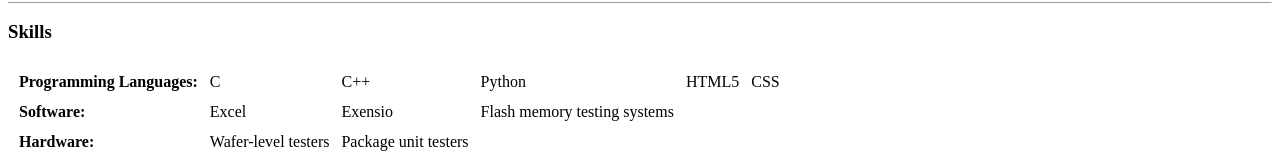
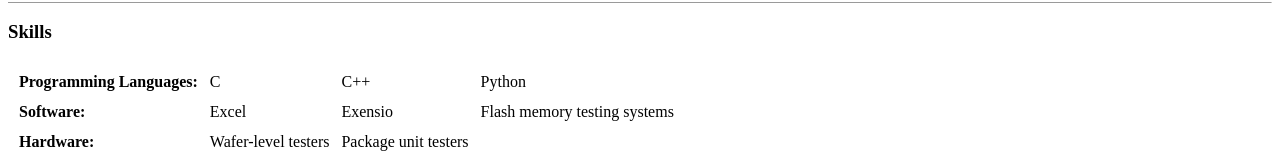
Before and after one commit to lordism/cv, a plain HTML site: page index.html in a window 1280 px wide. Shown: the part 457-619 px from the top of the page. Drawn offline with Linux system fonts and the light colour scheme.

Commit message:
Update index.html

```diff
--- a/index.html
+++ b/index.html
@@ -56,8 +56,6 @@
                 <td>C</td>
                 <td>C++</td>
                 <td>Python</td>
-                <td>HTML5</td>
-                <td>CSS</td>
             </tr>
             <tr>
                 <td><strong>Software:</strong></td>
```
